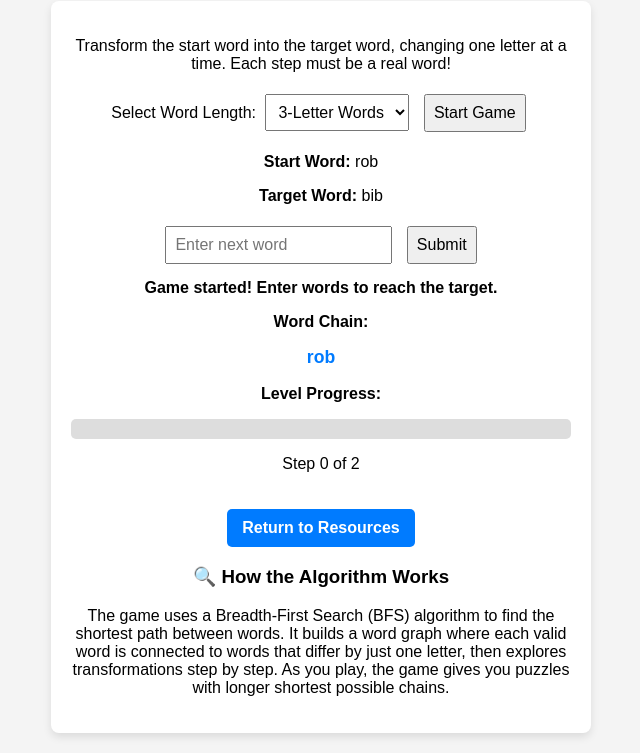
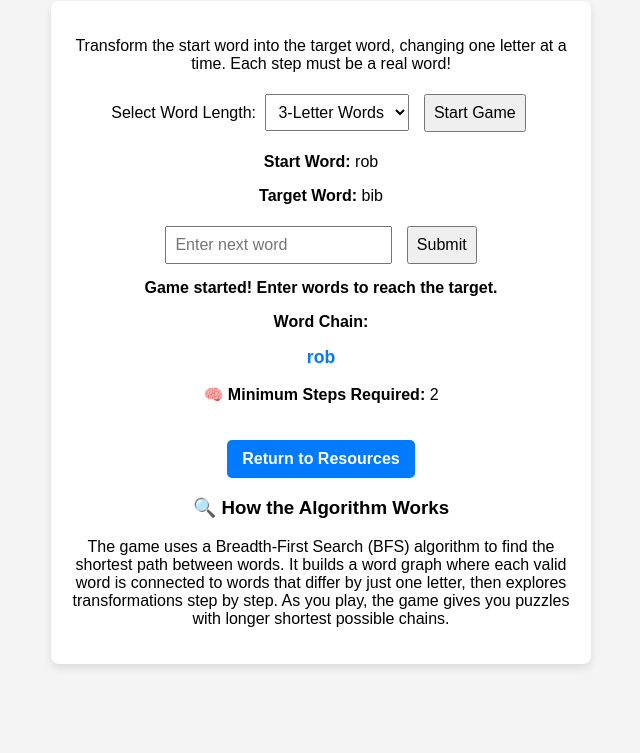
Before and after one commit to jacobshoag/jacobshoag.github.io, a plain HTML site: page word-ladder.html in a window 1280 px wide. Shown: the part 79-832 px from the top of the page, without its empty margins (319-959 px from the left). After the commit the page ends 800 px from the top, so only its background shows below. Drawn offline with Linux system fonts and the light colour scheme.

Commit message:
word-ladder.html

```diff
--- a/word-ladder.html
+++ b/word-ladder.html
@@ -72,12 +72,8 @@
         <p><strong>Word Chain:</strong></p>
         <p id="wordChain">-</p>
 
-        <!-- Progress Bar Section -->
-        <p><strong>Level Progress:</strong></p>
-        <div style="background-color: #ddd; border-radius: 5px; overflow: hidden; height: 20px; margin: 10px 0;">
-            <div id="progressBar" style="height: 100%; width: 0%; background-color: #28a745;"></div>
-        </div>
-        <p id="progressText">-</p>
+        <!-- Display minimum number of steps -->
+        <p><strong>🧠 Minimum Steps Required:</strong> <span id="minSteps">-</span></p>
 
         <a href="resources.html" class="button">Return to Resources</a>
 
@@ -186,7 +182,7 @@
             document.getElementById('status').innerText = "Game started! Enter words to reach the target.";
             document.getElementById('wordChain').innerText = wordPath.join(" → ");
             document.getElementById('wordInput').value = "";
-            updateProgressBar();
+            document.getElementById('minSteps').innerText = minPathLength;
             minChainLength++; // Increase difficulty for next game
         }
 
@@ -213,7 +209,6 @@
             currentWord = input;
             document.getElementById('wordInput').value = "";
             document.getElementById('wordChain').innerText = wordPath.join(" → ");
-            updateProgressBar();
 
             if (currentWord === targetWord) {
                 document.getElementById('status').innerText = "🎉 You won! Next puzzle loading...";
@@ -228,14 +223,6 @@
             } else {
                 document.getElementById('status').innerText = "Good! Keep going.";
             }
-        }
-
-        // Update the progress bar
-        function updateProgressBar() {
-            const progress = wordPath.length - 1;
-            const percent = Math.min((progress / minPathLength) * 100, 100);
-            document.getElementById('progressBar').style.width = percent + "%";
-            document.getElementById('progressText').innerText = `Step ${progress} of ${minPathLength}`;
         }
 
         // Restart game manually
```
